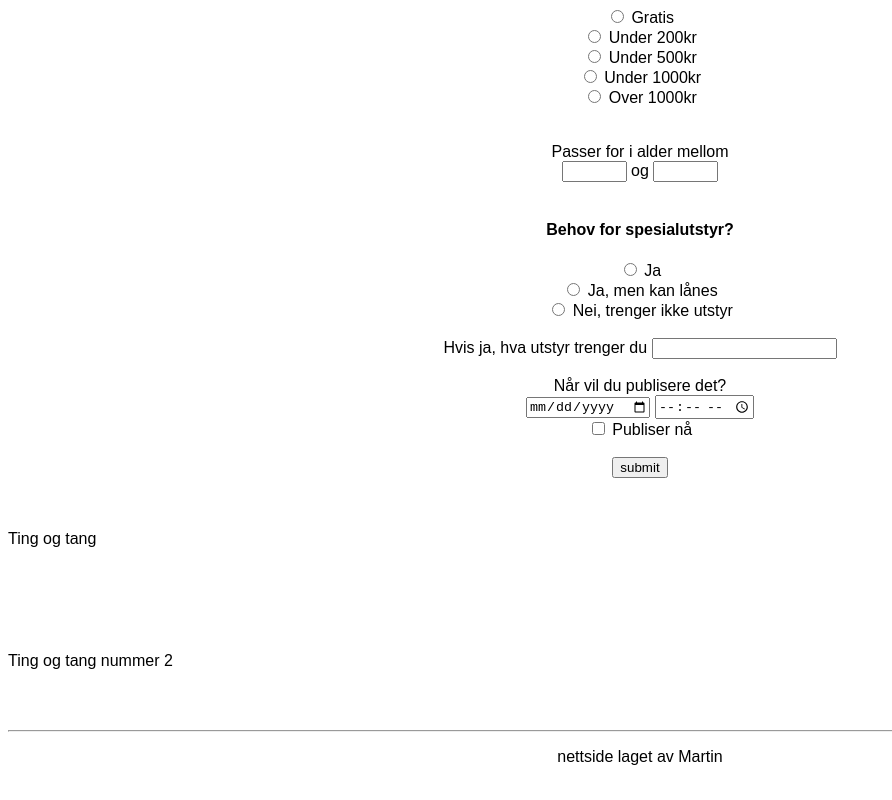
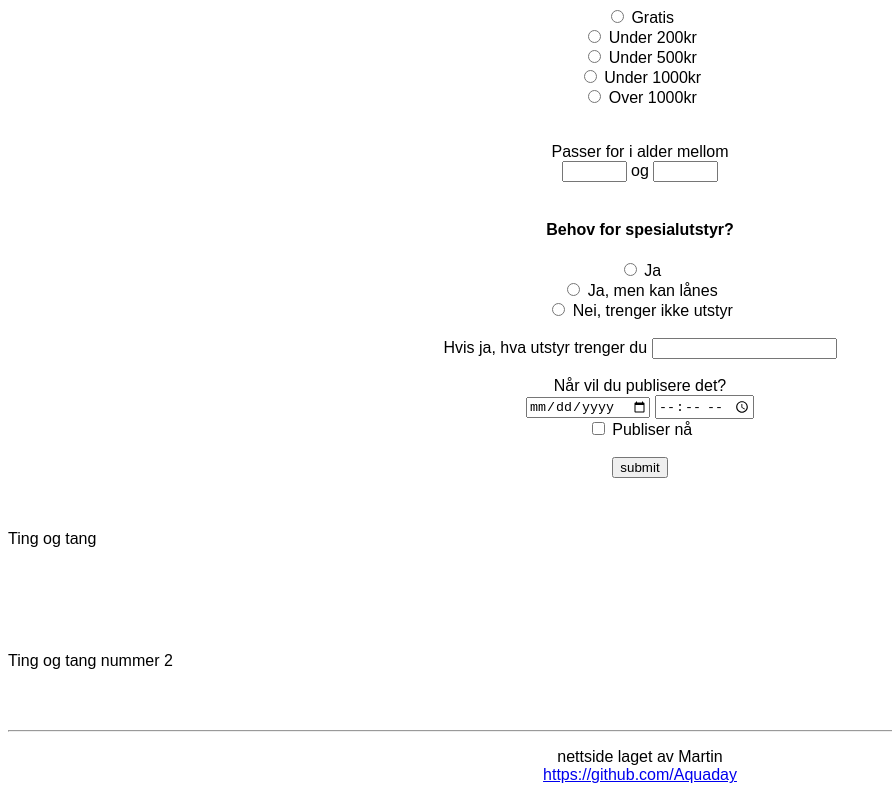
Before and after one commit to Aquaday/finnaktivitet, a website: page arrangør.html in a window 1280 px wide. Shown: the part 919-1719 px from the top of the page, without its empty margins (0-892 px from the left). Drawn offline with Linux system fonts and the light colour scheme.

Commit message:
Endre footer

```diff
--- a/arrangør.html
+++ b/arrangør.html
@@ -160,7 +160,10 @@
     </main>
     <footer>
       <hr>
-      <p>nettside laget av Martin</p>
+      <p>nettside laget av Martin
+        <br>
+        <a href="https://github.com/Aquaday">https://github.com/Aquaday</a>
+      </p>
     </footer>
   </body>
 </html>
```
Also changed, not shown: hobby.html (+4 -1 lines), index.html (+3 -1 lines), om.html (+3 -1 lines).
